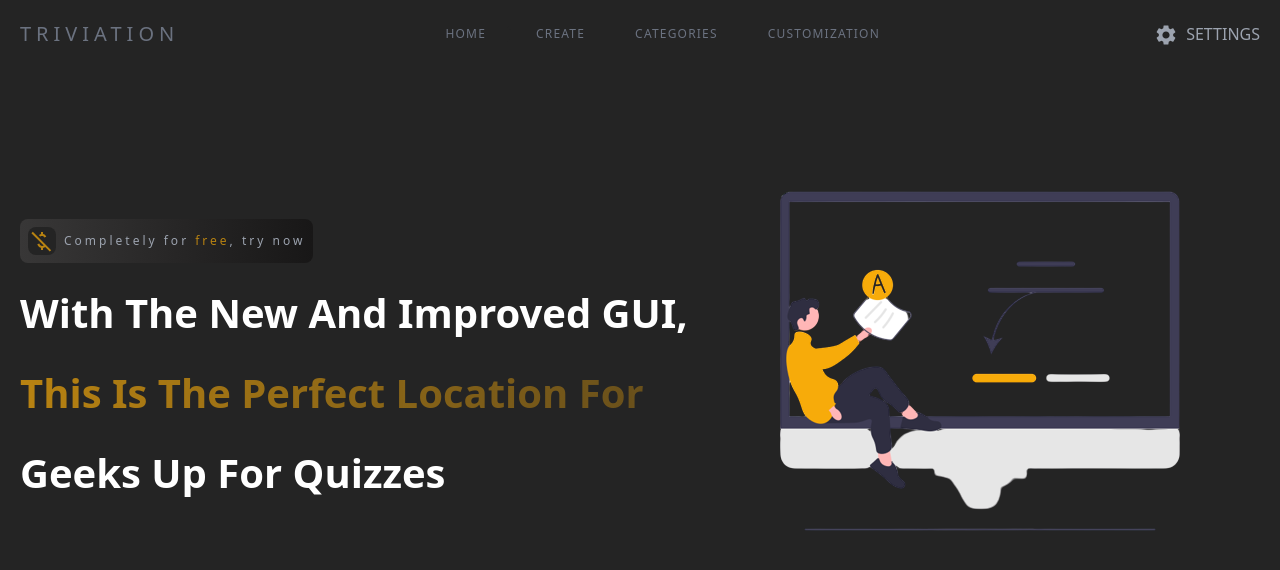
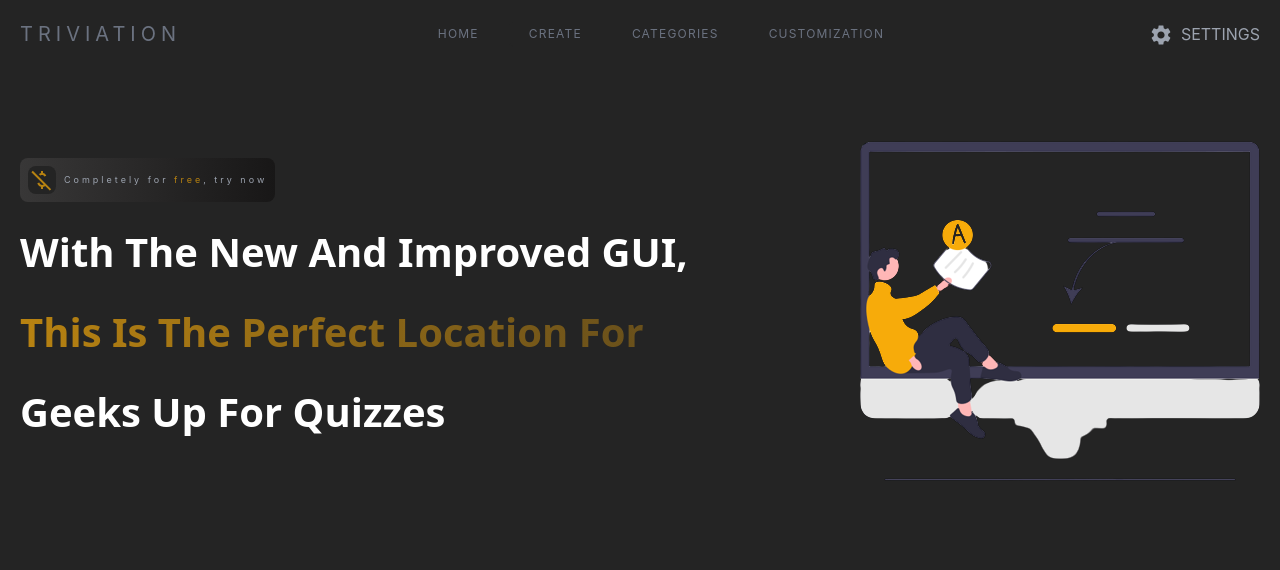
Before and after one commit to Ekansh5/Triviation_2.0, a Next.js app: page / in a window 1280 px wide. Shown: the top 570 px of the page. Built offline with nearby package versions, Linux system fonts and the light colour scheme.

Commit message:
Made suitable with smaller devices

```diff
--- a/components/Header.js
+++ b/components/Header.js
@@ -4,7 +4,7 @@ import SettingsIcon from '@mui/icons-material/Settings';
 
 function Header() {
   return (
-    <header className='sticky top-0 flex items-start justify-between max-w-7xl mx-auto z-20 p-5 xl:items-center'>
+    <header className='sticky top-0 flex items-start justify-between w-screen md:max-w-7xl mx-auto z-20 p-5 xl:items-center'>
         <motion.div className='flex flex-row items-center'
         initial={{
             x: -500,
@@ -20,7 +20,7 @@ function Header() {
             duration: 1.2,
         }}
         >
-        <h3 className='uppercase tracking-[5px] md:tracking[15px] text-gray-500 text-xl'>Triviation</h3>
+        <h3 className='uppercase tracking-[5px] md:tracking[20px] text-gray-500 text-xl'>Triviation</h3>
 
         </motion.div>
         <motion.div
--- a/components/Home.js
+++ b/components/Home.js
@@ -2,27 +2,42 @@ import React from 'react'
 import MoneyOffCsredIcon from '@mui/icons-material/MoneyOffCsred';
 import Pic from '../images/Home.png'
 import Image from 'next/image';
+import {motion} from "framer-motion"
+
 function Home() {
   return (
-    <section id='home' className='flex mt-[50px] items-start justify-between max-w-7xl mx-auto z-20 p-5 xl:items-center '>
+    <section id='home' className='flex flex-col lg:flex-row mt-[30px] items-start justify-between w-screen md:max-w-7xl mx-auto z-20 p-5 xl:items-center '>
     <div>
-        <div className='flex items-center text-[12px] bg-gradient-to-r tracking-[3px] from-[rgb(56,55,55)] to-[rgb(24,23,23)] p-2 rounded-lg w-fit'>
+        <div className='flex cursor-pointer justify-center items-center w-full text-[9px] bg-gradient-to-r tracking-[3px] from-[rgb(56,55,55)] to-[rgb(24,23,23)] p-2 rounded-lg md:w-fit' >
             <div className='bg-[rgb(36,36,36)] rounded-lg mr-2 p-[2px]'><MoneyOffCsredIcon className='text-base text-[#F7AB0A]/70' /></div>
             <span className='text-gray-400'>Completely for </span>
             <span className='text-[#F7AB0A]/70'>&nbsp;free</span>
             <span className='text-gray-400'>,&nbsp;try now</span>
         </div>
-        <div className='flex flex-col mt-5 space-y-5 text-[40px] font-bold font-sans'>
+        <div className='flex flex-col mt-5 space-y-5 text-[20px] md:text-[40px] font-bold font-sans'>
             <span>With The New And Improved GUI,</span>
             <span className='text-transparent bg-clip-text bg-gradient-to-r from-[#F7AB0A]/70 to-[#F7AB0A]/30'>This Is The Perfect Location For </span>
             <span> Geeks Up For Quizzes</span> </div>
     </div>
-    <div>
+    <motion.div
+     initial={{
+        x: 500,
+        opacity: 0,
+    }}
+    animate={{
+        x: 0,
+        opacity: 1,
+    }}
+    transition={{
+        duration: 3,
+    }}
+    className=''>
         <Image
         src={Pic}
         alt='Home'
+        className='object-contain mt-5'
         />
-    </div>
+    </motion.div>
     </section>
 )
 }
--- a/pages/index.js
+++ b/pages/index.js
@@ -4,19 +4,17 @@ import Header from '../components/Header'
 
 export default function Index() {
   return (
-    <div>
+    <div className='bg-[rgb(36,36,36)] text-white h-screen snap-y snap-mandatory z-0'>
       <Head>
         <title>Create Next App</title>
         <meta name="description" content="Generated by create next app" />
         <link rel="icon" href="/favicon.ico" />
       </Head>
-      <div className="bg-[rgb(36,36,36)] text-white h-screen snap-y snap-mandatory overflow-scroll z-0">
           {/* Header */}
           <Header />
 
           {/* About */}
           <Home />
         </div>
-    </div>
   )
 }
--- a/styles/globals.css
+++ b/styles/globals.css
@@ -1,6 +1,12 @@
 @tailwind base;
 @tailwind components;
 @tailwind utilities;
+
+body {
+    font-family: 'SF Pro Text', 'SF Pro Icons', 'Helvetica Neue', 'Helvetica',
+      'Arial', sans-serif;
+    margin: 0 auto;
+  }
 
 @layer components {
     .heroButton {
```
Also changed, not shown: images/Home.png.
